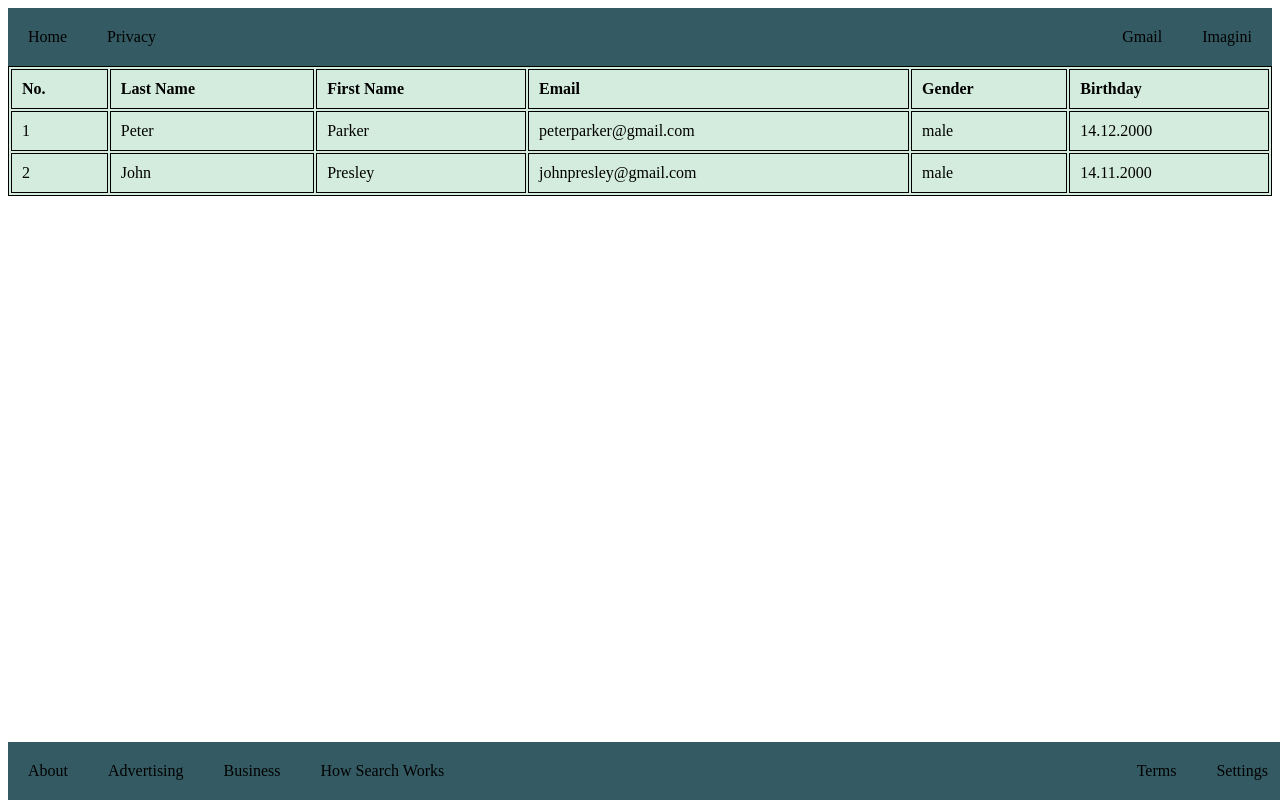
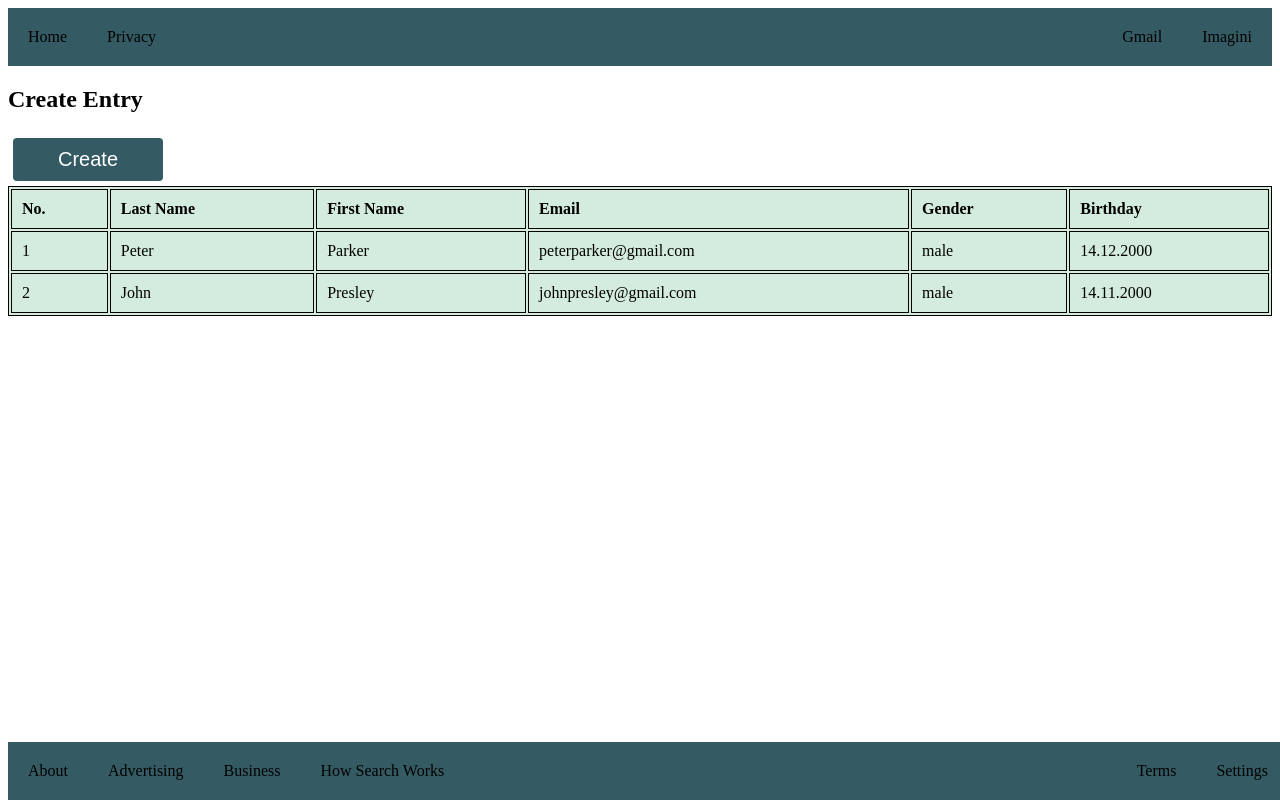
Before and after one commit to BriscanCatalinOnisim/AssignmentCMS, a plain HTML site: page ContentManagementSystem.html in a window 1280 px wide. Drawn offline with Linux system fonts and the light colour scheme.

Commit message:
Added create Entry buttom

```diff
--- a/ContentManagementSystem.css
+++ b/ContentManagementSystem.css
@@ -62,3 +62,41 @@ a {
     display: flex;
     align-items: flex-end;
  }
+
+ .button {
+    display: inline-block;
+    border-radius: 4px;
+    background-color: #345B63;
+    border: none;
+    color: #FFFFFF;
+    text-align: center;
+    font-size: 20px;
+    padding: 10px;
+    width: 150px;
+    margin: 5px;
+  }
+
+  .button span {
+    cursor: progress;
+    display: inline-block;
+    position: relative;
+    transition: 0.5s;
+  }
+
+  .button span:after {
+    content: '\00bb';
+    position: absolute;
+    opacity: 0;
+    top: 0;
+    right: -20px;
+    transition: 0.5s;
+  }
+
+  .button:hover span {
+    padding-right: 25px;
+  }
+
+  .button:hover span:after {
+    opacity: 1;
+    right: 0;
+  }
--- a/ContentManagementSystem.html
+++ b/ContentManagementSystem.html
@@ -13,6 +13,13 @@
                 <a class="tab" href="https://mail.google.com/mail/u/0/?tab=rm&ogbl#inbox">Gmail</a>
                 <a class="tab" href="https://www.google.ro/imghp?hl=en&tab=ri&ogbl">Imagini</a>
             </div>
+        </div>
+
+        <div>
+            <h2>Create Entry</h2>
+            <button class="button" style="vertical-align:middle">
+                <span> Create </span>
+            </button>
         </div>
 
         <div style="overflow-x: auto;">
```
